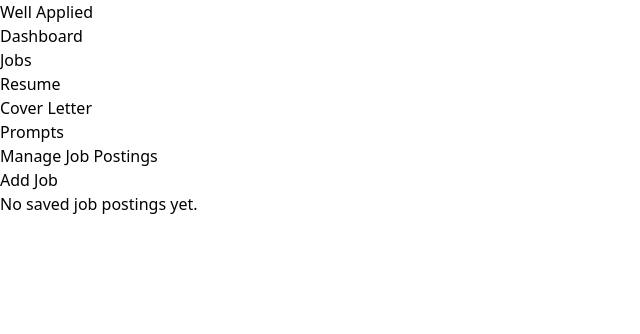
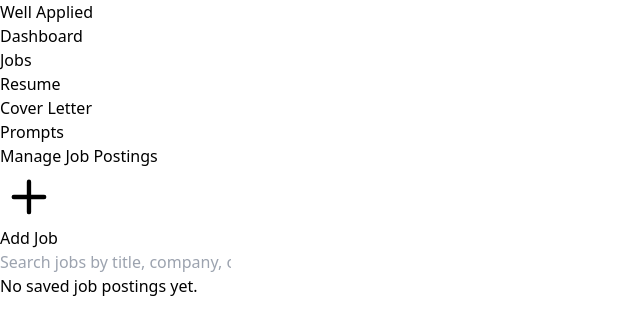
Before and after one commit to DanSias/well-applied, a Next.js app: page /jobs in a window 1280 px wide. Shown: the top 334 px of the page, without its empty margins (0-640 px from the left). Built offline with nearby package versions, Linux system fonts and the light colour scheme.

Commit message:
Added search filter

```diff
--- a/src/app/jobs/page.tsx
+++ b/src/app/jobs/page.tsx
@@ -7,6 +7,7 @@
  * Key Features:
  * - Lists saved jobs with options to generate job analysis and interview prep prompts.
  * - Integrates JobForm inside a modal for adding new job postings.
+ * - Includes a search bar to filter job postings by title, company, or description.
  */
 
 "use client";
@@ -18,14 +19,21 @@
 import { JobPosting } from "@/types/jobPosting";
 import Modal from "@/components/common/Modal";
 import { toast } from "react-hot-toast";
+import { PlusIcon } from "@heroicons/react/20/solid";
 
 export default function JobsPage() {
   const [savedJobs, setSavedJobs] = useState<JobPosting[]>([]);
+  const [filteredJobs, setFilteredJobs] = useState<JobPosting[]>([]);
   const [isModalOpen, setIsModalOpen] = useState(false);
+  const [searchQuery, setSearchQuery] = useState("");
 
   useEffect(() => {
     refreshJobs();
   }, []);
+
+  useEffect(() => {
+    handleSearch(searchQuery);
+  }, [savedJobs, searchQuery]);
 
   const refreshJobs = () => {
     const jobs = getJobPostings();
@@ -38,19 +46,37 @@
     toast.success("Job added successfully!");
   };
 
+  const handleSearch = (query: string) => {
+    const lowerQuery = query.toLowerCase();
+    const filtered = savedJobs.filter(
+      (job) =>
+        job.jobTitle.toLowerCase().includes(lowerQuery) ||
+        job.companyName.toLowerCase().includes(lowerQuery) ||
+        job.jobDescription.toLowerCase().includes(lowerQuery)
+    );
+    setFilteredJobs(filtered);
+  };
+
   return (
     <main className="min-h-screen bg-gray-50 p-8">
-      <div className="max-w-4xl mx-auto ">
-        <div className="flex justify-between">
-          <h1 className="text-3xl font-bold mb-4">Manage Job Postings</h1>
+      <div className="max-w-4xl mx-auto flex justify-between items-center mb-4">
+        <h1 className="text-2xl font-bold">Manage Job Postings</h1>
         <button
           onClick={() => setIsModalOpen(true)}
-            className="mb-4 bg-blue-600 text-white py-2 px-4 rounded-md hover:bg-blue-700 transition">
+          className="flex items-center bg-blue-600 text-white py-2 px-4 rounded-md hover:bg-blue-700 transition">
+          <PlusIcon className="w-5 h-5 mr-2" />
           Add Job
         </button>
       </div>
-        <div className="bg-white shadow-lg rounded-xl p-6">
-          {/* Add Job Button to Open Modal */}
+      <div className="max-w-4xl mx-auto bg-white shadow-lg rounded-xl p-6">
+        {/* Search Bar */}
+        <input
+          type="text"
+          value={searchQuery}
+          onChange={(e) => setSearchQuery(e.target.value)}
+          placeholder="Search jobs by title, company, or description..."
+          className="w-full mb-6 p-3 border border-gray-300 rounded-md shadow-sm focus:ring-blue-500 focus:border-blue-500"
+        />
 
         {/* Modal for Adding New Jobs */}
         <Modal
@@ -61,8 +87,7 @@
         </Modal>
 
         {/* List of Saved Jobs with Prompt Generation */}
-          <SavedJobs jobs={savedJobs} />
-        </div>
+        <SavedJobs jobs={filteredJobs} />
       </div>
     </main>
   );
```
Lines whose indentation alone changed are shown as unchanged.
